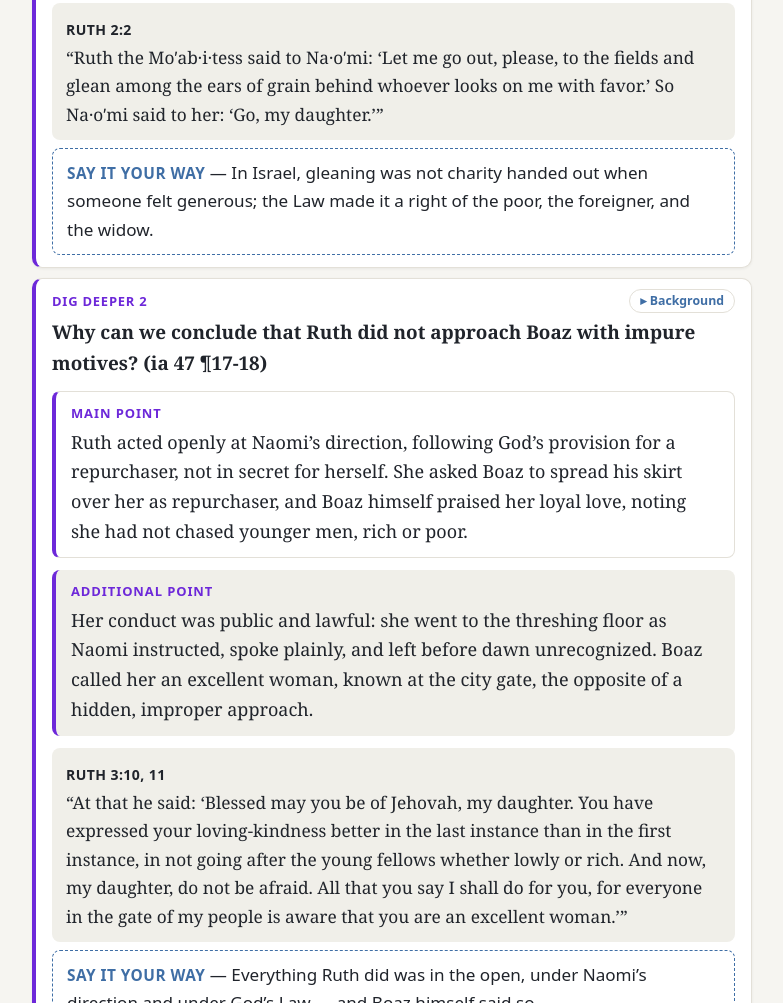
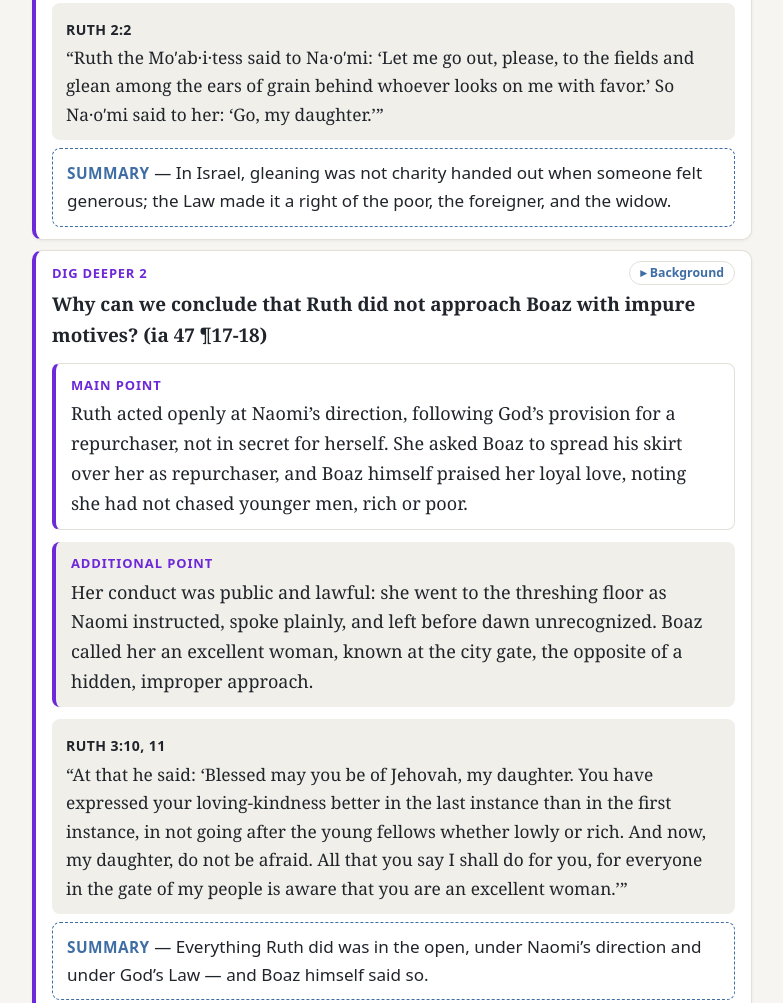
Before and after one commit to theoscholar/cbs-study-guides, a plain HTML site: page MWB Nov 02-08, 2026 - Part 8 - Congregation Bible Study - They Faced Tragedy Together - Study Guide.html in a window 1280 px wide. Shown: the part 881-1884 px from the top of the page, without its empty margins (248-1031 px from the left). Drawn offline with Linux system fonts and the light colour scheme.

Commit message:
Change SAY IT YOUR WAY to SUMMARY in both guides

```diff
--- a/MWB Nov 02-08, 2026 - Part 8 - Congregation Bible Study - They Faced Tragedy Together - Study Guide.html
+++ b/MWB Nov 02-08, 2026 - Part 8 - Congregation Bible Study - They Faced Tragedy Together - Study Guide.html
@@ -227,7 +227,7 @@
 <div class="ma"><b>Main Point</b><p>Under God’s Law, landowners had to leave grain for the poor, the foreigner, and the widow, so gleaning was a right, not a favor. Ruth, a widowed Moabitess, could therefore work in Boaz’s field with dignity and support herself and Naomi.</p></div>
 <div class="aa"><b>Additional Point</b><p>Elsewhere, a stranger’s survival depended on a landowner’s goodwill. In Israel, Jehovah’s Law built care for the vulnerable into the harvest itself, and Boaz went beyond the Law, ordering his men to pull out grain for Ruth and to protect her.</p></div>
 <div class="scrip"><span class="ref">Ruth 2:2</span><p>“Ruth the Moʹab·i·tess said to Na·oʹmi: ‘Let me go out, please, to the fields and glean among the ears of grain behind whoever looks on me with favor.’ So Na·oʹmi said to her: ‘Go, my daughter.’”</p></div>
-<div class="say"><b>SAY IT YOUR WAY</b> — In Israel, gleaning was not charity handed out when someone felt generous; the Law made it a right of the poor, the foreigner, and the widow.</div>
+<div class="say"><b>SUMMARY</b> — In Israel, gleaning was not charity handed out when someone felt generous; the Law made it a right of the poor, the foreigner, and the widow.</div>
 <div class="ctx"><p><b>Background.</b> The printed reference for this question (ia 39 ¶23, footnote) was not among the sources available for this guide, so no quotation from it is reproduced here. The answer above rests on the Ruth account itself and on the chapter narrative (chap. 15, pp. 74–75).</p></div>
 <figure class="art ctx"><img src="https://cms-imgp.jw-cdn.org/img/p/1102025915/univ/art/1102025915_univ_cnt_3_lg.jpg" alt="Ruth gleaning barley behind the harvesters in Boaz&#x27; field."><figcaption>Picture A<div class="picdesc"><b>Picture description</b>Ruth gleaning barley behind the harvesters in Boaz' field. <span class="src">(the publication’s own image description)</span></div><div class="picdesc"><b>What it illustrates</b>Ruth gleaning behind the harvesters in Boaz's field. The Law made gleaning a right for the poor, the foreigner, and the widow, so Ruth could work with dignity and support Naomi.</div></figcaption></figure></div>
 
@@ -235,7 +235,7 @@
 <div class="ma"><b>Main Point</b><p>Ruth acted openly at Naomi’s direction, following God’s provision for a repurchaser, not in secret for herself. She asked Boaz to spread his skirt over her as repurchaser, and Boaz himself praised her loyal love, noting she had not chased younger men, rich or poor.</p></div>
 <div class="aa"><b>Additional Point</b><p>Her conduct was public and lawful: she went to the threshing floor as Naomi instructed, spoke plainly, and left before dawn unrecognized. Boaz called her an excellent woman, known at the city gate, the opposite of a hidden, improper approach.</p></div>
 <div class="scrip"><span class="ref">Ruth 3:10, 11</span><p>“At that he said: ‘Blessed may you be of Jehovah, my daughter. You have expressed your loving-kindness better in the last instance than in the first instance, in not going after the young fellows whether lowly or rich. And now, my daughter, do not be afraid. All that you say I shall do for you, for everyone in the gate of my people is aware that you are an excellent woman.’”</p></div>
-<div class="say"><b>SAY IT YOUR WAY</b> — Everything Ruth did was in the open, under Naomi’s direction and under God’s Law — and Boaz himself said so.</div>
+<div class="say"><b>SUMMARY</b> — Everything Ruth did was in the open, under Naomi’s direction and under God’s Law — and Boaz himself said so.</div>
 <div class="ctx"><p><b>Background.</b> The printed reference for this question (ia 47 ¶17-18) was not among the sources available for this guide, so no quotation from it is reproduced here. The answer above rests on Ruth 3:9–11 and on the chapter narrative (chap. 15, p. 75).</p></div></div>
 
 <div class="q has-ctx"><div class="qnum">Dig Deeper 3 <button class="more" type="button">Background</button></div><div class="qtext">What is significant about Boaz addressing Ruth as “daughter”? (Ruth 2:8; w16.11 3)</div>
@@ -243,7 +243,7 @@
 <div class="aa"><b>Additional Point</b><p>The word set the tone: guardian, not suitor. It explains why Ruth felt safe, why she could glean without harassment, and why his later praise of her loyal love carried weight. He had watched over her as a father would, not as a man pursuing her.</p></div>
 <div class="scrip"><span class="ref">Ruth 2:8</span><p>“Then Boʹaz said to Ruth: ‘Listen, my daughter. Do not go away to glean in another field, and do not go anywhere else; stay close by my young women.’”</p></div>
 <div class="scrip"><span class="ref">Ruth 2:12</span><p>“May Jehovah reward you for what you have done, and may there be a perfect wage for you from Jehovah the God of Israel, under whose wings you have come to seek refuge.”</p></div>
-<div class="say"><b>SAY IT YOUR WAY</b> — “Daughter” told Ruth, and everyone listening, that Boaz meant to protect her, not pursue her.</div>
+<div class="say"><b>SUMMARY</b> — “Daughter” told Ruth, and everyone listening, that Boaz meant to protect her, not pursue her.</div>
 <div class="ctx"><p><b>Background.</b> The Watchtower reference printed with this question (w16.11 3) was not among the sources available for this guide, so no quotation from it is reproduced here. The answer above rests on Ruth 2:8–12 and on the chapter narrative (chap. 15, pp. 74–75).</p></div></div>
 
 <div class="q has-ctx"><div class="qnum">Dig Deeper 4 <button class="more" type="button">Background</button></div><div class="qtext">In contrast to the man called So-and-so, how did Boaz show unselfishness when he agreed to marry Ruth? (w23.03 14)</div>
@@ -251,7 +251,7 @@
 <div class="aa"><b>Additional Point</b><p>So-and-so counted the cost and walked away. Boaz counted it too, then paid it publicly before the elders, acquiring Ruth to restore the dead man’s name. His gain was a family restored; the cost, whatever the marriage meant for him, he accepted willingly.</p></div>
 <div class="scrip"><span class="ref">Ruth 4:6</span><p>“To this the repurchaser said: ‘I am unable to repurchase it, for I may ruin my own inheritance. Repurchase it for yourself with my right of repurchase, because I am not able to repurchase it.’”</p></div>
 <div class="scrip"><span class="ref">Ruth 4:9, 10</span><p>“Then Boʹaz said to the elders and all the people: ‘You are witnesses today that I am buying from Na·oʹmi all that belonged to E·limʹe·lech and all that belonged to Chilʹi·on and Mahʹlon. I am also acquiring Ruth the Moʹab·i·tess, the wife of Mahʹlon, as a wife to restore the name of the dead man to his inheritance, so that the name of the dead man will not be cut off from among his brothers and from the city gate of his home. You are witnesses today.’”</p></div>
-<div class="say"><b>SAY IT YOUR WAY</b> — So-and-so protected his inheritance; Boaz spent his to restore someone else’s family.</div>
+<div class="say"><b>SUMMARY</b> — So-and-so protected his inheritance; Boaz spent his to restore someone else’s family.</div>
 <div class="ctx"><p><b>Background.</b> The Watchtower reference printed with this question (w23.03 14) was not among the sources available for this guide, so no quotation from it is reproduced here. The answer above rests on Ruth 4:1–10 and on the chapter narrative (chap. 15, p. 75).</p></div></div>
 
 <figure class="art ctx"><img src="https://cms-imgp.jw-cdn.org/img/p/1102025915/univ/art/1102025915_univ_cnt_5_lg.jpg" alt="The man called So-and-so handing over his sandal."><figcaption>Picture B<div class="picdesc"><b>Picture description</b>The man called So-and-so handing over his sandal. <span class="src">(the publication’s own image description)</span></div><div class="picdesc"><b>What it illustrates</b>The man called So-and-so handing over his sandal — the public sign that he was giving up his right to repurchase. His refusal cleared the way for Boaz to act as repurchaser and marry Ruth.</div></figcaption></figure></div></section>
@@ -265,7 +265,7 @@
 <div class="aa"><b>Additional Point</b><p>Their courage was quiet and steady, not a single brave moment. Naomi faced an empty-handed return and bitter grief; Ruth faced poverty, foreignness, and widowhood. Each chose loyal love over self-protection, and Jehovah rewarded them with Boaz, Obed, and a place in the line of David and the Messiah.</p></div>
 <div class="scrip"><span class="ref">Ruth 1:16, 17</span><p>“But Ruth said: ‘Do not plead with me to abandon you, to turn back from accompanying you; for where you go I will go, and where you spend the night, I will spend the night. Your people will be my people, and your God my God. Where you die I will die, and there I will be buried. May Jehovah do so to me and add to it if anything but death should separate me from you.’”</p></div>
 <div class="scrip"><span class="ref">Ruth 4:17</span><p>“Then the neighbor women gave him a name. They said, ‘A son has been born to Na·oʹmi,’ and they named him Oʹbed. He is the father of Jesʹse, David’s father.”</p></div>
-<div class="say"><b>SAY IT YOUR WAY</b> — Naomi kept walking when she had nothing left, and Ruth kept walking beside her. That steady loyalty is what courage looked like for them.</div>
+<div class="say"><b>SUMMARY</b> — Naomi kept walking when she had nothing left, and Ruth kept walking beside her. That steady loyalty is what courage looked like for them.</div>
 <div class="ctx"><p><b>Background.</b> The chapter’s own summary line (chap. 15, p. 74): “Two grieving women had to endure their losses and find refuge among Jehovah’s people.” The Bible account assigned for this chapter is Ruth 1:1–4:22.</p>
 </div></div>
 </div></section>
@@ -276,7 +276,7 @@
 <div class="ma"><b>Main Point</b><p>Ruth did not wait for rescue; she asked to glean, worked from morning to evening, and thanked Boaz for his kindness. In hardship, we can likewise work diligently at what is available, accept help gratefully, and trust Jehovah to provide day by day.</p></div>
 <div class="aa"><b>Additional Point</b><p>Her diligence was steady, not frantic, and her gratitude kept bitterness out. Even an ephah of barley was received as provision. That pattern, honest work, thankful acceptance, and trust, steadies us when income shrinks.</p></div>
 <div class="scrip"><span class="ref">Ruth 2:17</span><p>“So she continued to glean in the field until evening. When she beat out what she had gleaned, it came to about an eʹphah of barley.”</p></div>
-<div class="say"><b>SAY IT YOUR WAY</b> — Work at what is in front of you, be thankful for what it brings, and let Jehovah handle the rest, one day at a time.</div>
+<div class="say"><b>SUMMARY</b> — Work at what is in front of you, be thankful for what it brings, and let Jehovah handle the rest, one day at a time.</div>
 <div class="ctx"><p><b>Background.</b> Ruth gleaned through the day until evening (Ruth 2:7, 17, as summarized in the chapter narrative, chap. 15, pp. 74–75) and took the leftover roasted grain home to Naomi (Ruth 2:14, 18).</p></div>
 <figure class="art ctx"><img src="https://cms-imgp.jw-cdn.org/img/p/1102025915/univ/art/1102025915_univ_cfb_001_lg.jpg" alt="Collage: A single mother coping with financial hardship. The next three images show each scene separately."><figcaption>Picture C<div class="picdesc"><b>Picture description</b>Collage: A single mother coping with financial hardship. The next three images show each scene separately. <span class="src">(the publication’s own image description)</span></div><div class="picdesc"><b>What it illustrates</b>A single mother coping with financial hardship. Ruth's example of diligence and gratitude speaks directly to that pressure — and to the help fellow believers can give.</div></figcaption></figure>
 <figure class="art ctx"><img src="https://cms-imgp.jw-cdn.org/img/p/1102025915/univ/art/1102025915_univ_cfb_002_lg.jpg" alt="The single mother anxiously going through a stack of bills while her son plays behind her."><figcaption>Picture C<div class="picdesc"><b>Picture description</b>The single mother anxiously going through a stack of bills while her son plays behind her. <span class="src">(the publication’s own image description)</span></div><div class="picdesc"><b>What it illustrates</b>The mother anxiously going through a stack of bills while her son plays behind her. The weight of providing alone is the very hardship Ruth's steady diligence and trust help us to face.</div></figcaption></figure>
@@ -287,35 +287,35 @@
 <div class="ma"><b>Main Point</b><p>Naomi, though bitter and empty-handed, let Ruth stay, work, and later guide her toward Boaz. Ruth encouraged not with speeches but with presence, loyal work, and patience. We learn to accept help without pride and to comfort others by staying close and working alongside them.</p></div>
 <div class="aa"><b>Additional Point</b><p>Naomi’s humility shows in letting a younger foreign widow provide for her. Ruth’s encouragement shows in constancy: she did not argue Naomi out of grief but shared the load, gleaned daily, and brought home both grain and hope.</p></div>
 <div class="scrip"><span class="ref">Ruth 2:20</span><p>“At that Na·oʹmi said to her daughter-in-law: ‘May he be blessed by Jehovah, who has not failed in his loyal love toward the living and the dead.’ Na·oʹmi continued: ‘The man is related to us. He is one of our repurchasers.’”</p></div>
-<div class="say"><b>SAY IT YOUR WAY</b> — Accepting help is humble; giving it is often just staying, working, and not leaving.</div>
+<div class="say"><b>SUMMARY</b> — Accepting help is humble; giving it is often just staying, working, and not leaving.</div>
 <div class="ctx"><p><b>Background.</b> Naomi’s bitter words in Bethlehem (Ruth 1:20, 21) did not drive Ruth away; Ruth answered grief with work, and Naomi’s praise of Jehovah in Ruth 2:20 marks the turn from bitterness toward hope.</p></div></div>
 
 <div class="q has-ctx"><div class="qnum">Reflect on the Lessons 3 <button class="more" type="button">Background</button></div><div class="qtext">In what other ways might you imitate the courage of Naomi and Ruth?</div>
 <div class="ma"><b>Main Point</b><p>We can imitate them by staying loyal when life empties our hands, by choosing Jehovah’s people and ways over comfort, and by doing the next faithful thing, working, helping, and trusting, even while grieving.</p></div>
 <div class="aa"><b>Additional Point</b><p>Imitation looks ordinary: returning to the congregation when discouraged, caring for an aging parent, welcoming a foreigner, or speaking up for a widow. Courage, for them, was loyalty practiced daily until Jehovah turned loss into blessing.</p></div>
 <div class="scrip"><span class="ref">Ruth 4:15</span><p>“He has restored your life and will sustain you in your old age, because he has been born to your daughter-in-law, who loves you and is better to you than seven sons.”</p></div>
-<div class="say"><b>SAY IT YOUR WAY</b> — Copy their courage in small, daily loyalties, and leave the ending to Jehovah.</div>
+<div class="say"><b>SUMMARY</b> — Copy their courage in small, daily loyalties, and leave the ending to Jehovah.</div>
 <div class="ctx"><p><b>Background.</b> The women of Bethlehem spoke Ruth 4:15 to Naomi after Obed’s birth; the chapter closes on the same note (chap. 15, p. 75): “Jehovah generously rewarded the courage of Naomi and Ruth!”</p></div></div>
 
 <div class="q has-ctx"><div class="qnum">Meditate on the Bigger Picture 1 <button class="more" type="button">Background</button></div><div class="qtext">What does this account teach me about Jehovah?</div>
 <div class="ma"><b>Main Point</b><p>Jehovah notices quiet loyalty. He saw two grieving widows, provided through his Law and through Boaz, and turned their emptiness into fullness, a son, a name, and a line leading to David and the Messiah.</p></div>
 <div class="aa"><b>Additional Point</b><p>He is the God who repays loyal love with more than survival: restoration, family, and a part in his purpose. Ruth sought refuge under his wings, and he gave her a home, a husband, and a place in the ancestry of Jesus.</p></div>
 <div class="scrip"><span class="ref">Ruth 2:12</span><p>“May Jehovah reward you for what you have done, and may there be a perfect wage for you from Jehovah the God of Israel, under whose wings you have come to seek refuge.”</p></div>
-<div class="say"><b>SAY IT YOUR WAY</b> — Jehovah does not overlook quiet loyalty; he repays it, often beyond what we asked.</div>
+<div class="say"><b>SUMMARY</b> — Jehovah does not overlook quiet loyalty; he repays it, often beyond what we asked.</div>
 <div class="ctx"><p><b>Background.</b> Boaz’s prayer in Ruth 2:12 became the shape of the whole account: refuge under Jehovah’s wings, then a perfect wage — marriage, a son, and a name in Israel.</p></div></div>
 
 <div class="q has-ctx"><div class="qnum">Meditate on the Bigger Picture 2 <button class="more" type="button">Background</button></div><div class="qtext">How does this account tie in with Jehovah’s purposes?</div>
 <div class="ma"><b>Main Point</b><p>Through Ruth, a Moabitess, Jehovah kept the line to David and to the Messiah alive. Her loyal love became part of his purpose to bless all families through Abraham’s seed, showing that foreigners who seek refuge under his wings belong.</p></div>
 <div class="aa"><b>Additional Point</b><p>The book bridges the judges and the kings: from famine and death to Obed, Jesse, David, and finally Jesus. It shows Jehovah using faithful, ordinary people, not armies or kings, to carry his purpose forward.</p></div>
 <div class="scrip"><span class="ref">Ruth 4:17, 22</span><p>“Then the neighbor women gave him a name. They said, ‘A son has been born to Na·oʹmi,’ and they named him Oʹbed. He is the father of Jesʹse, David’s father.” … “Oʹbed became father to Jesʹse; and Jesʹse became father to David.”</p></div>
-<div class="say"><b>SAY IT YOUR WAY</b> — A Moabite widow’s loyalty became a link in the chain to David, and to Jesus.</div>
+<div class="say"><b>SUMMARY</b> — A Moabite widow’s loyalty became a link in the chain to David, and to Jesus.</div>
 <div class="ctx"><p><b>Background.</b> The chapter notes the outcome explicitly (chap. 15, p. 75): “King David descended from that child, as did the Messiah centuries later! (Matt. 1:5, 6, 16).” Matthew 1:5, 6, 16 is cited, not quoted, in this guide.</p></div></div>
 
 <div class="q has-ctx"><div class="qnum">Meditate on the Bigger Picture 3 <button class="more" type="button">Background</button></div><div class="qtext">What would I like to ask Naomi and Ruth in the resurrection?</div>
 <div class="ma"><b>Main Point</b><p>I would ask what kept them going on the hardest days, Naomi, when she felt empty-handed, and Ruth, when she left everything familiar. And I would thank Ruth for showing that loyal love can outlast grief.</p></div>
 <div class="aa"><b>Additional Point</b><p>I would ask Ruth what she felt when Boaz first called her daughter, and Naomi what it was like to hold Obed after calling herself empty. Their answers would teach me how grief, patience, and trust end in joy.</p></div>
 <div class="scrip"><span class="ref">Ruth 4:16</span><p>“Na·oʹmi took the child and held him to her bosom, and she cared for him.”</p></div>
-<div class="say"><b>SAY IT YOUR WAY</b> — The woman who called herself empty ended up holding a grandson. I want to hear how that felt.</div>
+<div class="say"><b>SUMMARY</b> — The woman who called herself empty ended up holding a grandson. I want to hear how that felt.</div>
 <div class="ctx"><p><b>Background.</b> This is a personal meditation question; there is no single right answer. The chapter’s closing line (chap. 15, p. 75) gives the frame: “Jehovah generously rewarded the courage of Naomi and Ruth!”</p></div></div>
 </div></section>
 
```
Also changed, not shown: MWB Nov 09-15, 2026 - Part 8 - Congregation Bible Study - I Will Certainly Go With You - Study Guide.html (+11 -11 lines).
